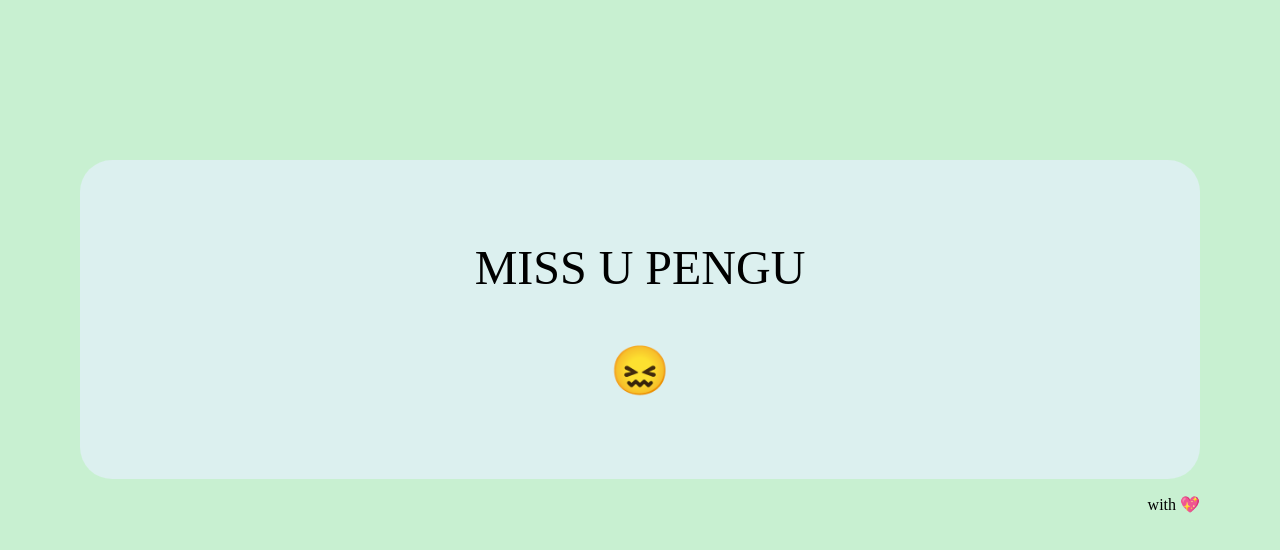
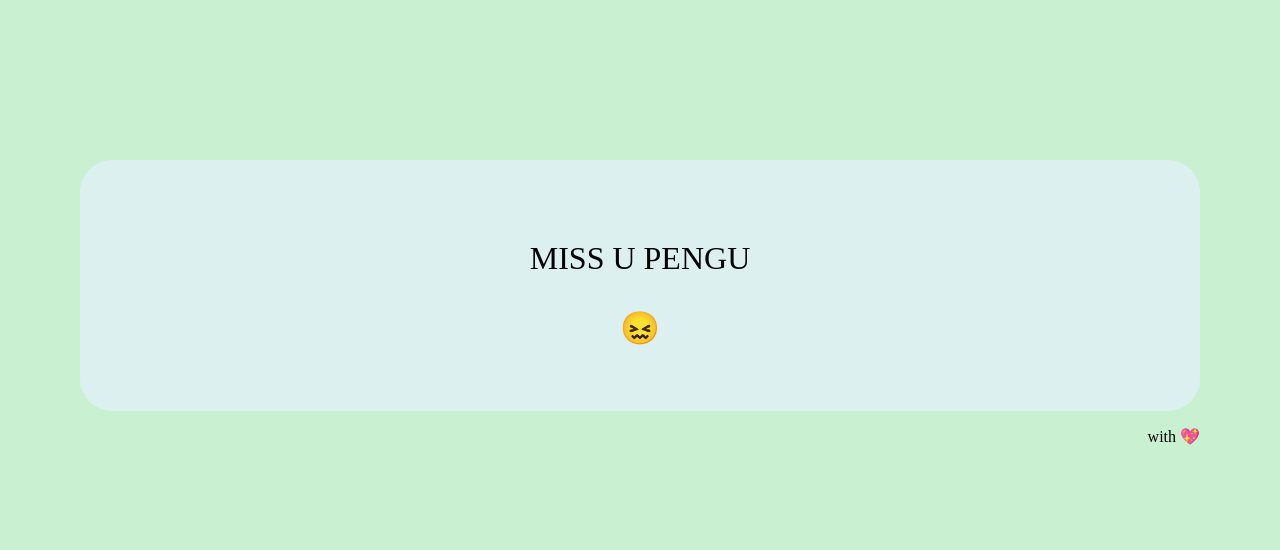
Before and after one commit to shafi126/sanam-re, a plain HTML site: page index.html in a window 1280 px wide. Drawn offline with Linux system fonts and the light colour scheme.

Commit message:
changed max-width again to 200 from 350

```diff
--- a/style.scss
+++ b/style.scss
@@ -16,9 +16,9 @@ article {
 .text {
     font-size: 10rem;
 }
-@media  screen and (min-width: 350px) {
+@media  screen and (min-width: 200px) {
     .text {
-        font-size: 3rem;
+        font-size: 2rem;
     }
 
     .love {
```
Also changed, not shown: dist/css/style.css.
